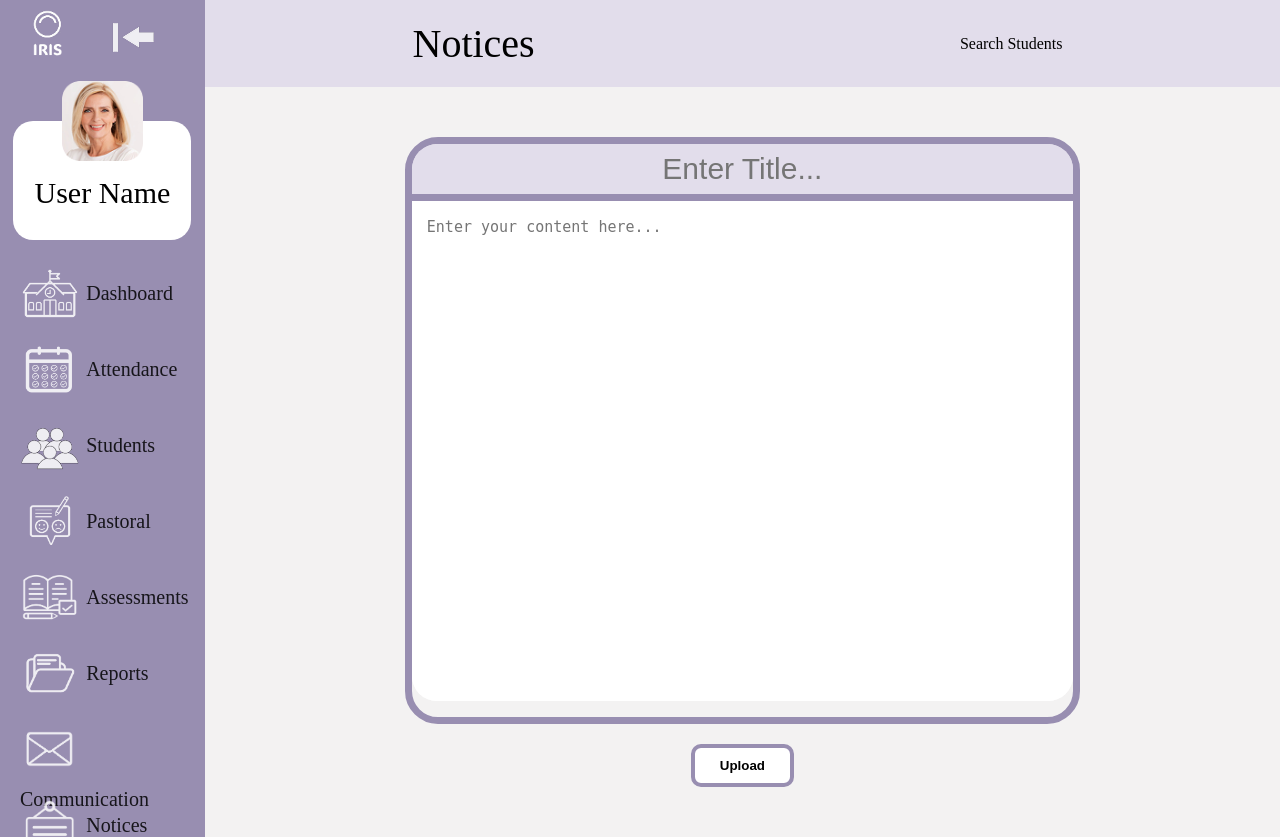
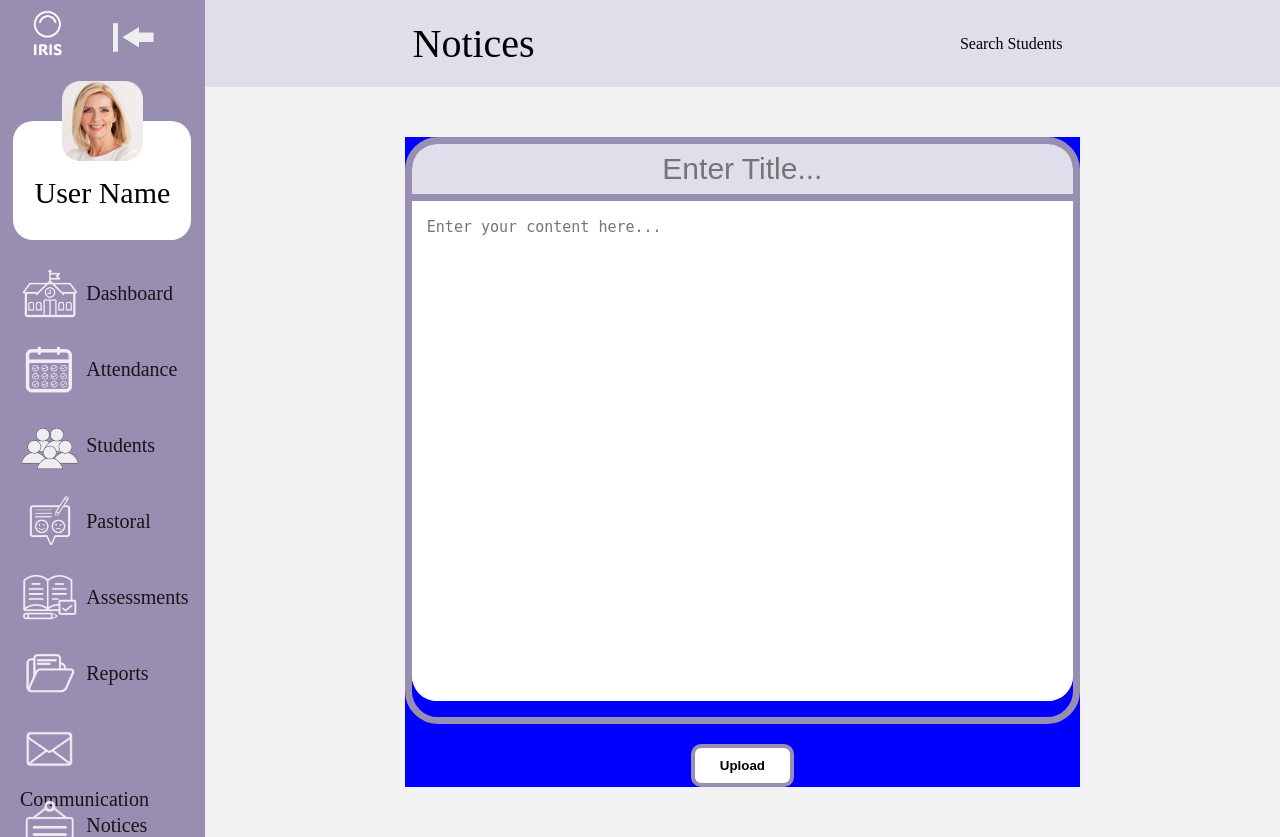
Before and after one commit to supertop24/IRIS, a Flask app: page /createNotice in a window 1280 px wide. Run offline with Flask 3, Linux system fonts and the light colour scheme.

Commit message:
troubleshooting

```diff
--- a/iris/website/static/css/createNotice.css
+++ b/iris/website/static/css/createNotice.css
@@ -8,6 +8,7 @@
     justify-content: center;
     gap: 20px; /*Gap between the notice and the bin icon */
     align-items: flex-start;
+    background-color: blue;
 }
 
 /* Title styling for notice */
@@ -50,7 +51,7 @@
 }
 
 .noticeBox {
-    flex: 90%;
+    flex: 100%;
     box-sizing: border-box;
     min-height: 500px;
     border: #988EB1 solid 7px;
```
